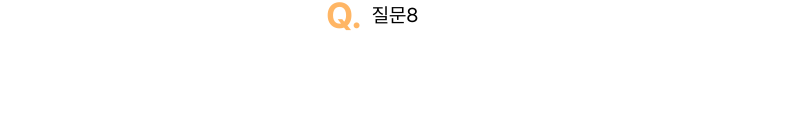
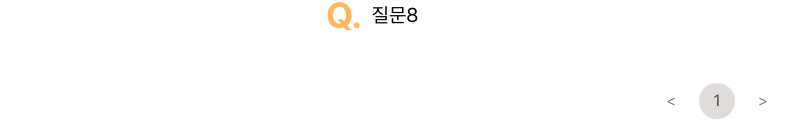
Before and after one commit to Jetty2020/random-interview, a Next.js app: page /list in a window 1280 px wide. Shown: the part 1031-1169 px from the top of the page, without its empty margins (68-866 px from the left). Before the commit the page ends 1092 px from the top, so only its background shows below. Built offline with nearby package versions, Linux system fonts and the light colour scheme.

Commit message:
:sparkles: 페이지네이션 기능 추가

```diff
--- a/src/components/questionList/ListQuestion.tsx
+++ b/src/components/questionList/ListQuestion.tsx
@@ -1,32 +1,48 @@
 import styled from '@emotion/styled';
-import React from 'react';
+import React, { SetStateAction } from 'react';
 import { CATEGORIES } from '@constants/categories';
 import { QuestionData } from '@constants/questions';
 import { pxToRem } from '@utils/pxToRem';
 import Question from './Question';
 import TitleList from './TitleList';
+import Pagination from './Pagination';
 
 interface ListQuestionProps {
+  page: number;
+  setPage: React.Dispatch<SetStateAction<number>>;
   selection: boolean[];
   questionMap: Map<string, QuestionData[]>;
 }
 
-const ListQuestion = ({ selection, questionMap }: ListQuestionProps) => {
+const ListQuestion = ({
+  page,
+  setPage,
+  selection,
+  questionMap,
+}: ListQuestionProps) => {
   const categories = selection.every((isSelected) => !isSelected)
     ? CATEGORIES
     : CATEGORIES.filter((_, i) => selection[i]);
 
+  const questions = categories
+    .map((category) =>
+      questionMap
+        .get(category)
+        ?.map(({ question, answer }) => (
+          <Question key={question} question={question} answer={answer} />
+        )),
+    )
+    .flat();
+
   return (
     <Container>
       <TitleList>질문</TitleList>
-      <List>
-        {categories.map((category) => {
-          const questions = questionMap.get(category);
-          return questions?.map(({ question, answer }) => (
-            <Question key={question} question={question} answer={answer} />
-          ));
-        })}
-      </List>
+      <List>{questions.slice((page - 1) * 10, page * 10)}</List>
+      <Pagination
+        page={page}
+        setPage={setPage}
+        lastPage={Math.ceil(questions.length / 10)}
+      />
     </Container>
   );
 };
--- /dev/null
+++ b/src/components/questionList/Pagination.tsx
@@ -0,0 +1,106 @@
+import styled from '@emotion/styled';
+import React, { useCallback } from 'react';
+import { GRAY_100, GRAY_200, GRAY_500, GRAY_700 } from '@constants/colors';
+import { pxToRem } from '@utils/pxToRem';
+import { PAGE_MAX } from '@constants/pagination';
+
+interface PaginationProps {
+  page: number;
+  setPage: React.Dispatch<React.SetStateAction<number>>;
+  lastPage: number;
+}
+
+interface ButtonNumberProps {
+  selected: boolean;
+}
+
+interface ButtonArrowProps {
+  disabled: boolean;
+}
+
+const Pagination = ({ page, setPage, lastPage }: PaginationProps) => {
+  const handleMoveToPrevPage = useCallback(() => {
+    setPage((page) =>
+      page > PAGE_MAX
+        ? Math.floor((page - 1) / PAGE_MAX - 1) * PAGE_MAX + 1
+        : page,
+    );
+  }, []);
+
+  const handleMoveToNextPage = useCallback(() => {
+    setPage((page) =>
+      Math.ceil(page / PAGE_MAX) < Math.ceil(lastPage / PAGE_MAX)
+        ? Math.ceil(page / PAGE_MAX) * PAGE_MAX + 1
+        : page,
+    );
+  }, [lastPage]);
+
+  return (
+    <Container>
+      <ButtonArrow disabled={page <= PAGE_MAX} onClick={handleMoveToPrevPage}>
+        {'<'}
+      </ButtonArrow>
+      {[...Array(lastPage)]
+        .map((_, i) => (
+          <ButtonNumber
+            key={`PageNumber-${i + 1}`}
+            selected={page === i + 1}
+            onClick={() => {
+              setPage(() => i + 1);
+            }}
+          >
+            {i + 1}
+          </ButtonNumber>
+        ))
+        .slice(
+          Math.floor((page - 1) / PAGE_MAX) * PAGE_MAX,
+          Math.floor((page - 1) / PAGE_MAX + 1) * PAGE_MAX,
+        )}
+      <ButtonArrow
+        disabled={Math.ceil(page / PAGE_MAX) >= Math.ceil(lastPage / PAGE_MAX)}
+        onClick={handleMoveToNextPage}
+      >
+        {'>'}
+      </ButtonArrow>
+    </Container>
+  );
+};
+
+const Container = styled.div`
+  display: flex;
+  justify-content: center;
+  align-items: center;
+  gap: ${pxToRem(10)};
+  height: ${pxToRem(60)};
+  margin-top: ${pxToRem(20)};
+`;
+
+const ButtonNumber = styled.button<ButtonNumberProps>`
+  width: ${pxToRem(36)};
+  height: ${pxToRem(36)};
+  border-radius: 50%;
+  font-size: ${pxToRem(16)};
+  color: ${GRAY_700};
+
+  ${({ selected }) =>
+    selected
+      ? `background-color: ${GRAY_200};`
+      : `&: hover {
+        background-color: ${GRAY_100};`}
+`;
+
+const ButtonArrow = styled.button<ButtonArrowProps>`
+  width: ${pxToRem(36)};
+  height: ${pxToRem(36)};
+  border-radius: 50%;
+  font-size: ${pxToRem(16)};
+  color: ${GRAY_500};
+  ${({ disabled }) =>
+    disabled
+      ? 'cursor: not-allowed;'
+      : `&: hover {
+      background-color: ${GRAY_100};
+      }`}
+`;
+
+export default React.memo(Pagination);
--- a/src/constants/index.ts
+++ b/src/constants/index.ts
@@ -3,3 +3,4 @@ export * from './colors';
 export * from './rootFont';
 export * from './categories';
 export * from './questions';
+export * from './pagination';
--- /dev/null
+++ b/src/constants/pagination.ts
@@ -0,0 +1 @@
+export const PAGE_MAX = 10;
--- a/src/pages/list.tsx
+++ b/src/pages/list.tsx
@@ -16,9 +16,11 @@ const QuestionListPage: NextPage = () => {
   const [questionMap, setQuestionMap] = useState<Map<string, QuestionData[]>>(
     new Map(),
   );
+  const [page, setPage] = useState<number>(1);
 
   const categoryClick = (index: number) =>
     useCallback(() => {
+      setPage(1);
       setSelection((state) => {
         const selection = [...state];
         selection[index] = !selection[index];
@@ -39,7 +41,12 @@ const QuestionListPage: NextPage = () => {
       <TitleQuestionListPage />
       <WrapperQuestion>
         <ListCategory selection={selection} categoryClick={categoryClick} />
-        <ListQuestion selection={selection} questionMap={questionMap} />
+        <ListQuestion
+          page={page}
+          setPage={setPage}
+          selection={selection}
+          questionMap={questionMap}
+        />
       </WrapperQuestion>
     </ContainerPage>
   );
```
